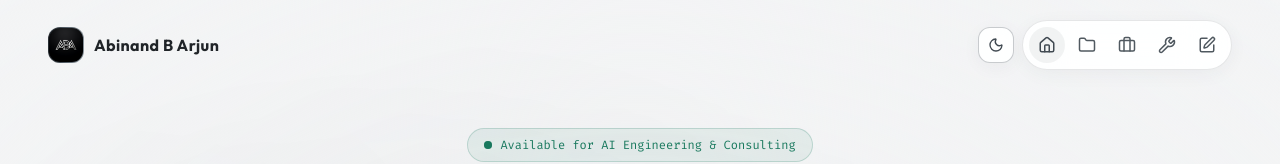
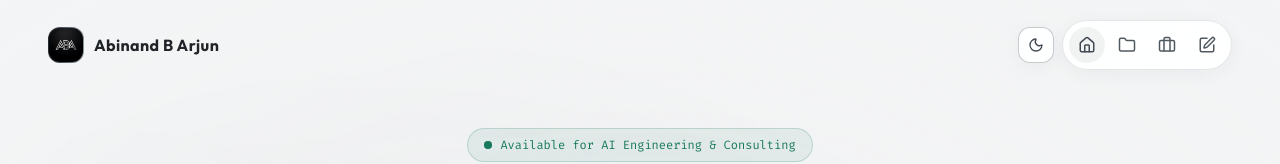
Before and after one commit to AbinandBArjun/Portfolio, a React (Vite) app: page / in a window 1280 px wide. Shown: the top 164 px of the page. Built offline with nearby package versions, Linux system fonts and the light colour scheme; no server answers.

Commit message:
Navbar button fixed

```diff
--- a/src/components/Navbar.jsx
+++ b/src/components/Navbar.jsx
@@ -1,14 +1,13 @@
 import React from 'react';
 import { AnimatePresence, motion } from 'framer-motion';
 import { Link, useLocation } from 'react-router-dom';
-import { Briefcase, Folder, Home, Moon, SquarePen, Sun, Wrench } from 'lucide-react';
+import { Briefcase, Folder, Home, Moon, SquarePen, Sun } from 'lucide-react';
 import { useTheme } from '../context/ThemeContext';
 
 const navLinks = [
   { name: 'Home', to: '/', icon: Home },
   { name: 'Projects', to: '/projects', icon: Folder },
   { name: 'Experience', to: '/experience', icon: Briefcase },
-  { name: 'Tools', to: '/#about', icon: Wrench },
   { name: 'Contact', to: '/contact', icon: SquarePen },
 ];
 
@@ -74,10 +73,7 @@ export const Navbar = () => {
           className="flex items-center gap-0.5 rounded-full border border-white/[0.06] bg-slate-900/80 p-1 shadow-lg backdrop-blur-xl sm:gap-1 sm:p-1.5"
         >
           {navLinks.map(({ name, to, icon: Icon }) => {
-            const isAboutLink = name === 'Tools';
-            const isActive = isAboutLink
-              ? location.pathname === '/' && location.hash === '#about'
-              : location.pathname === to;
+            const isActive = location.pathname === to;
 
             return (
               <Link
```
